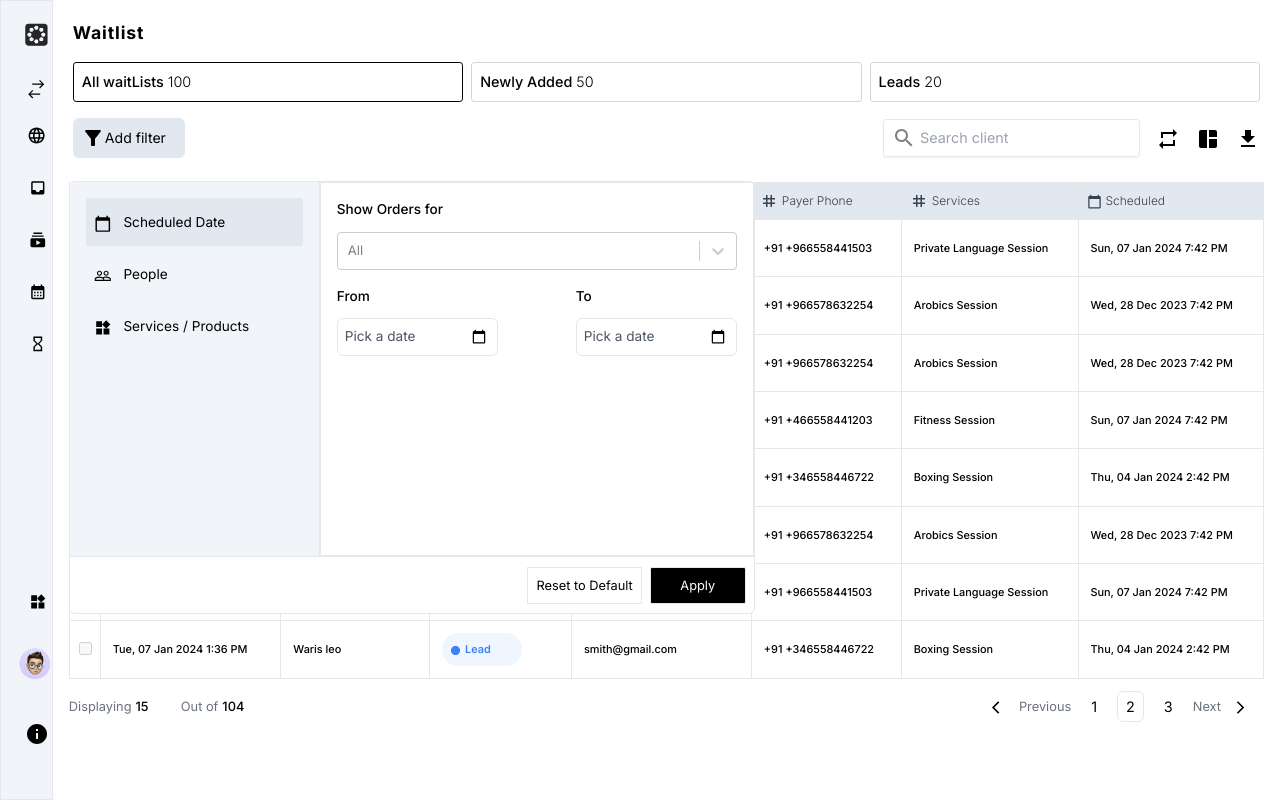
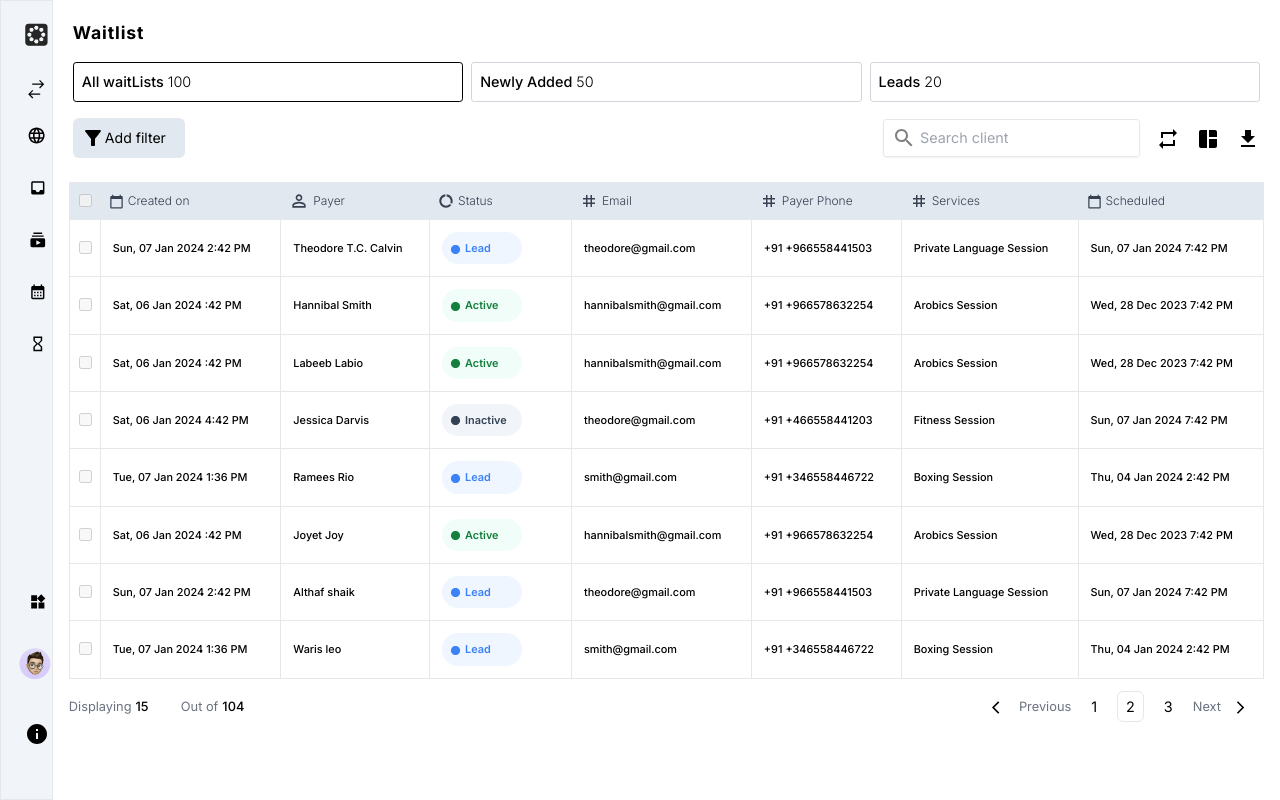
Before and after one commit to Labeebct/OMNIFY-NEXT-JS, a Next.js app: page / in a window 1280 px wide. Built offline with nearby package versions, Linux system fonts and the light colour scheme.

Commit message:
preparing for deploying on versal made some changes in filter box

```diff
--- a/app/components/Header.jsx
+++ b/app/components/Header.jsx
@@ -18,7 +18,7 @@ const Header = ({
   //State for controlling the table column edit modal
   const [editModalOpen, setEditModalOpen] = useState(false);
   //State for controlling the filter box
-  const [filterBox, setFilterBox] = useState(true);
+  const [filterBox, setFilterBox] = useState(false);
 
   return (
     <div className="w-full h-auto block relative">
```
